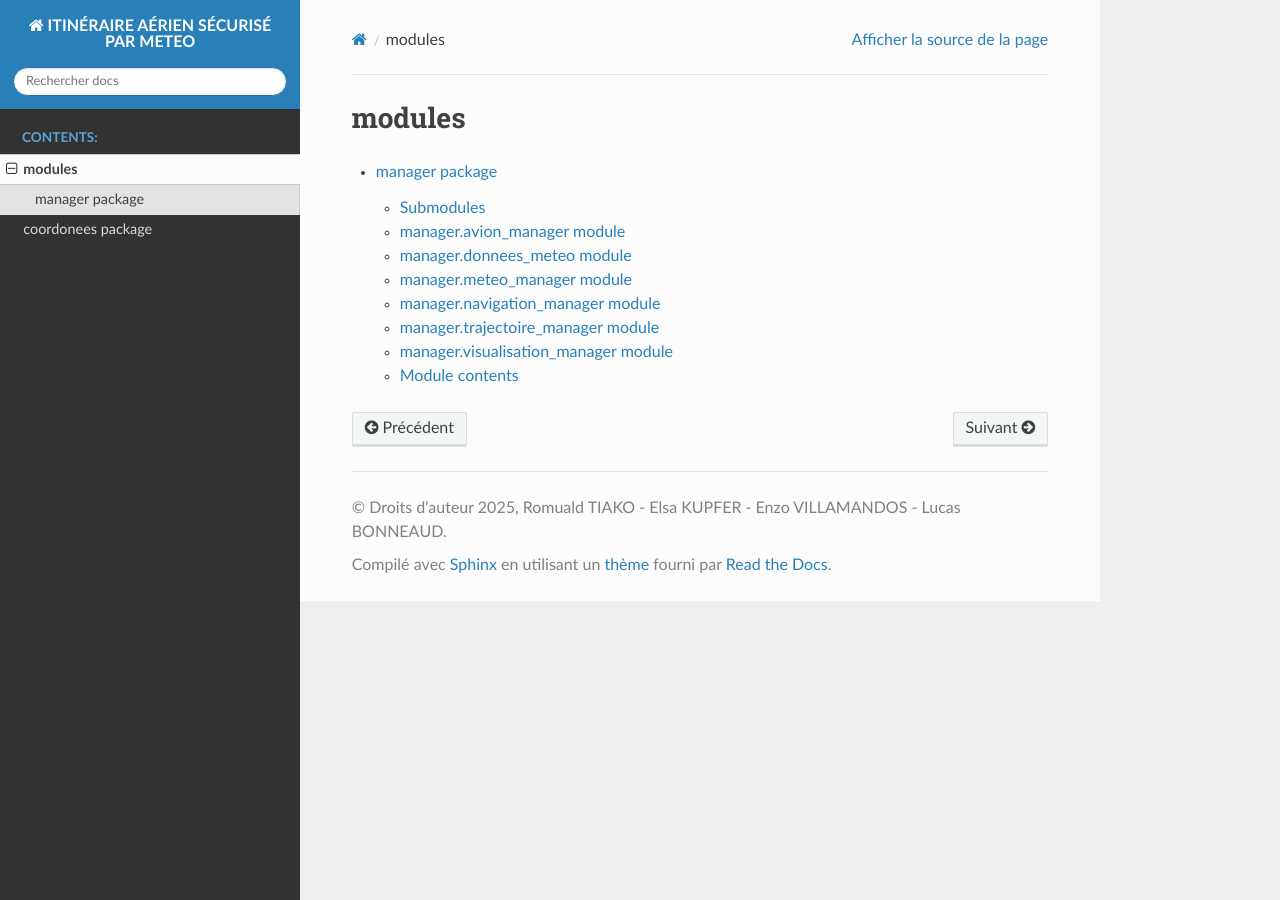
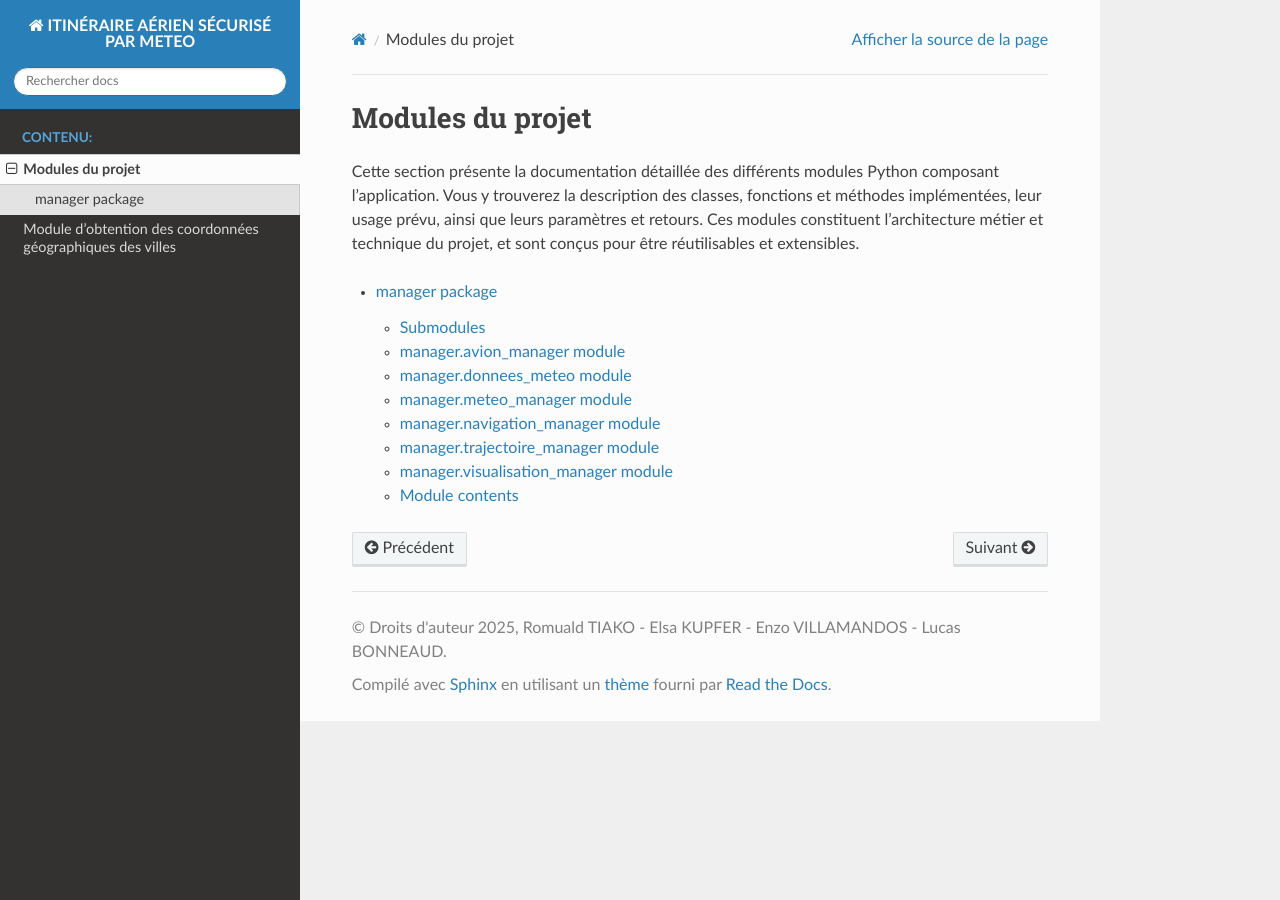
Before and after one commit to EnzoV-lab/Projet_Special_Rendu_D, a Sphinx documentation site: the page built from docs/source/modules.rst, in a window 1280 px wide. Built offline with Sphinx 7.4.7 and the Read the Docs theme 3.1.0, drawn with Linux system fonts in a browser that asks for light colours; pages that are not in the unit, such as notebooks, are missing from menus.

Commit message:
Documentation complète sphinx

```diff
--- a/docs/source/coordonees.rst
+++ b/docs/source/coordonees.rst
@@ -1,5 +1,5 @@
-coordonees package
-==================
+Module d'obtention des coordonnées géographiques des villes
+========================================================================
 
 Submodules
 ----------
--- a/docs/source/index.rst
+++ b/docs/source/index.rst
@@ -6,12 +6,14 @@
 ITINÉRAIRE AÉRIEN SÉCURISÉ PAR METEO documentation
 ==================================================
 
-Bienvenue dans la documentation de notre projet
+Bienvenue dans la documentation de notre projet, vous y trouverez des explications
+sur notre code
 
 
 .. toctree::
    :maxdepth: 2
-   :caption: Contents:
+   :caption: Contenu:
 
+   main3
    modules
    coordonees
--- a/docs/source/modules.rst
+++ b/docs/source/modules.rst
@@ -1,5 +1,9 @@
-modules
-=======
+Modules du projet
+=================
+
+Cette section présente la documentation détaillée des différents modules Python composant l'application.
+Vous y trouverez la description des classes, fonctions et méthodes implémentées, leur usage prévu, ainsi que leurs paramètres et retours.
+Ces modules constituent l’architecture métier et technique du projet, et sont conçus pour être réutilisables et extensibles.
 
 .. toctree::
    :maxdepth: 4
--- a/main3.py
+++ b/main3.py
@@ -78,6 +78,7 @@ visualisation_manager = VisualisationManager()  #: Génération de cartes
 # Configuration de la page Streamlit
 st.set_page_config(page_title="Simulation de Trajectoire Aérienne", layout="wide")
 st.title("Simulation de Trajectoire Aérienne avec Météo")
+st.sidebar.markdown("[📄 Consulter la documentation Sphinx](http://localhost:63342/Projet_Special_Rendu_D/docs/build/html/index.html?_ijt=6emfc9ru0ec4e650633gegt3ij&_ij_reload=RELOAD_ON_SAVE)")
 st.sidebar.header("Paramètres de vol")
 
 # === Sélection des villes de départ et d'arrivée ===
```
Also changed, not shown: 15 other files.
